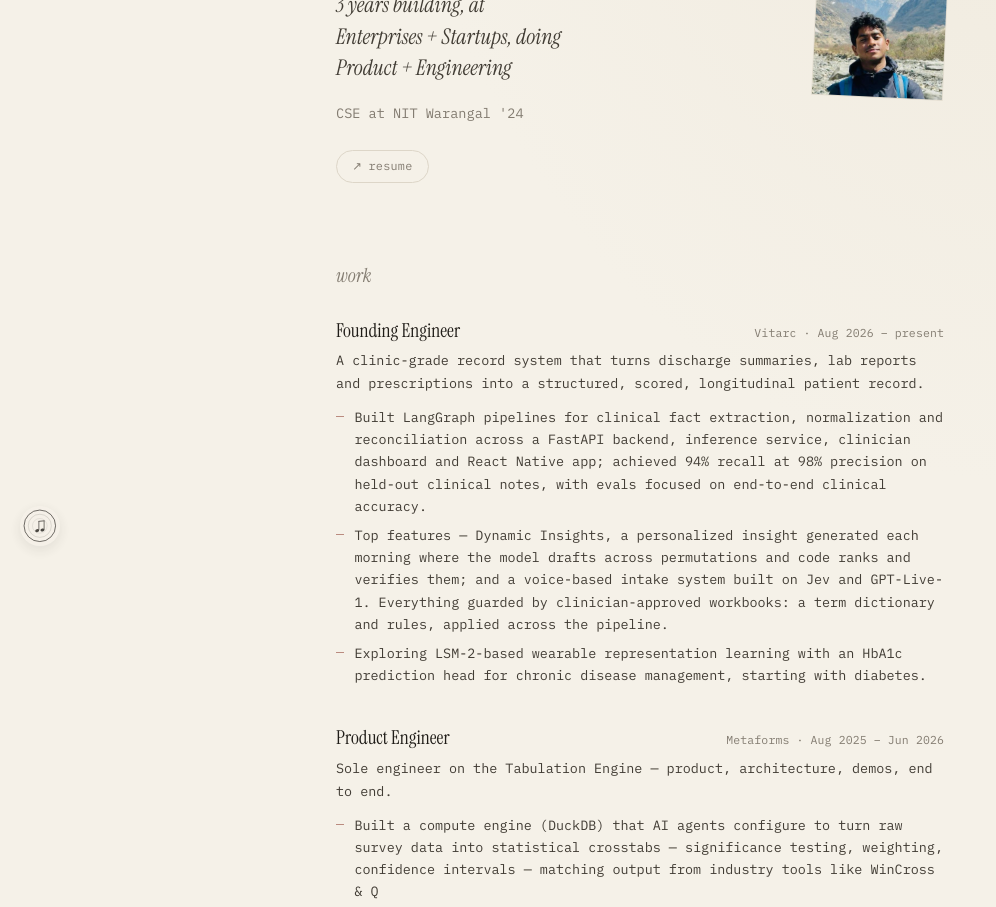
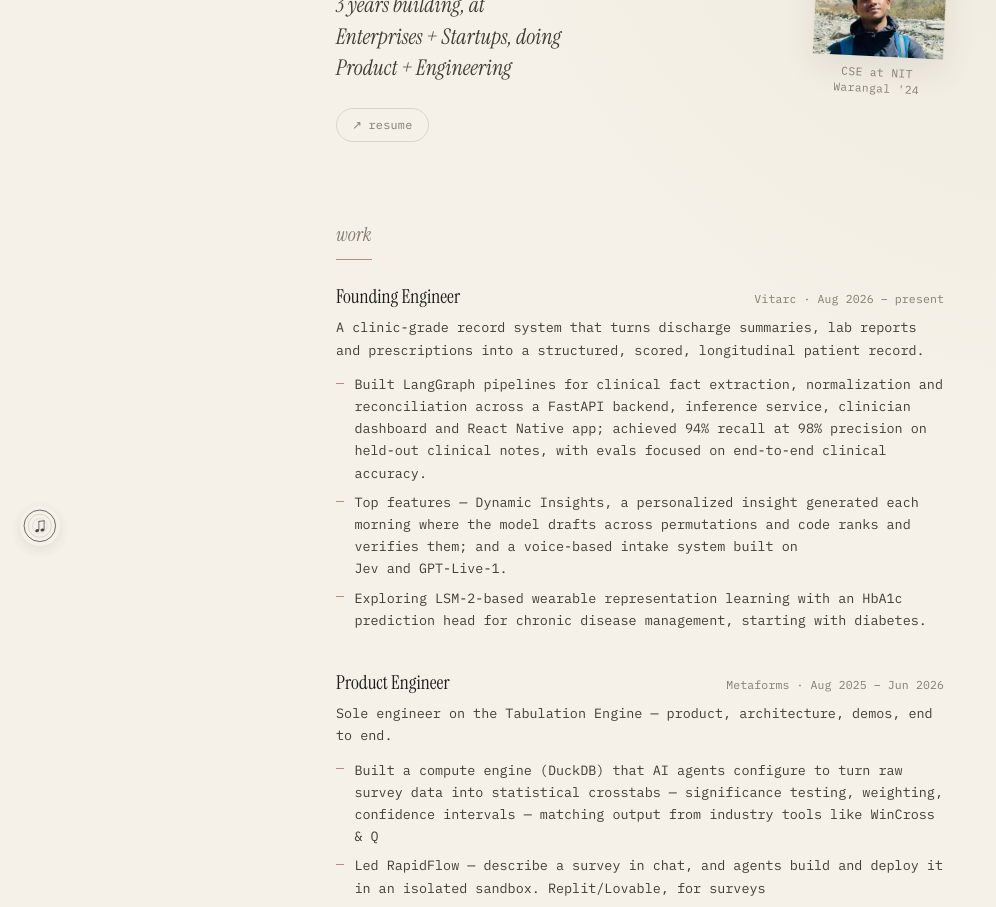
Before and after one commit to rumbleroii/rumbleroii.github.io, a website: page index.html in a window 1280 px wide. Shown: the part 234-1141 px from the top of the page, without its empty margins (0-996 px from the left). Drawn offline with Linux system fonts and the light colour scheme.

Commit message:
Move education to a photo caption, add section bars, and fix name wrapping.

```diff
--- a/index.html
+++ b/index.html
@@ -24,7 +24,7 @@
       href="https://fonts.googleapis.com/css2?family=Instrument+Serif:ital@0;1&family=IBM+Plex+Mono:wght@400;500&display=swap"
       rel="stylesheet"
     />
-    <link rel="stylesheet" href="./style.css?v=9" />
+    <link rel="stylesheet" href="./style.css?v=15" />
   </head>
   <body>
     <div class="page">
@@ -47,6 +47,7 @@
               height="136"
               loading="eager"
             />
+            <figcaption>CSE at NIT Warangal '24</figcaption>
           </figure>
           <p class="kicker">hi, I'm</p>
           <h1>Rithik Marudappa</h1>
@@ -54,9 +55,6 @@
             3 years building, at<br />
             Enterprises + Startups, doing<br />
             Product + Engineering
-          </p>
-          <p class="role">
-            <span>CSE at NIT Warangal '24</span>
           </p>
           <a
             class="pill"
@@ -66,7 +64,7 @@
           >resume</a>
         </section>
 
-        <section class="block">
+        <section class="block block--bar">
           <h2><span class="block-name">work</span></h2>
 
           <article class="entry">
@@ -80,7 +78,7 @@
             </p>
             <ul class="highlights">
               <li>Built LangGraph pipelines for clinical fact extraction, normalization and reconciliation across a FastAPI backend, inference service, clinician dashboard and React Native app; achieved 94% recall at 98% precision on held-out clinical notes, with evals focused on end-to-end clinical accuracy.</li>
-              <li>Top features — Dynamic Insights, a personalized insight generated each morning where the model drafts across permutations and code ranks and verifies them; and a voice-based intake system built on Jev and GPT-Live-1. Everything guarded by clinician-approved workbooks: a term dictionary and rules, applied across the pipeline.</li>
+              <li>Top features — Dynamic Insights, a personalized insight generated each morning where the model drafts across permutations and code ranks and verifies them; and a voice-based intake system built on <span class="nowrap">Jev and GPT-Live-1</span>.</li>
               <li>Exploring LSM-2-based wearable representation learning with an HbA1c prediction head for chronic disease management, starting with diabetes.</li>
             </ul>
           </article>
@@ -94,7 +92,7 @@
               Sole engineer on the Tabulation Engine — product, architecture, demos, end to end.
             </p>
             <ul class="highlights">
-              <li>Built a compute engine (DuckDB) that AI agents configure to turn raw survey data into statistical crosstabs — significance testing, weighting, confidence intervals — matching output from industry tools like WinCross &amp; Q</li>
+              <li>Built a compute engine (DuckDB) that AI agents configure to turn raw survey data into statistical crosstabs — significance testing, weighting, confidence intervals — matching output from industry tools like <span class="nowrap">WinCross</span> &amp; <span class="nowrap">Q</span></li>
               <li>Led RapidFlow — describe a survey in chat, and agents build and deploy it in an isolated sandbox. Replit/Lovable, for surveys</li>
               <li>Architected a multi-agent data processing pipeline; cut its latency 40% via caching &amp; parallelization</li>
             </ul>
@@ -114,7 +112,7 @@
           </article>
         </section>
 
-        <section class="block">
+        <section class="block block--bar">
           <h2><span class="block-name">initiatives</span></h2>
 
           <article class="entry entry--compact">
--- a/style.css
+++ b/style.css
@@ -135,15 +135,15 @@ body {
   position: absolute;
   top: 50%;
   right: -0.15rem;
+  width: clamp(6.25rem, 22vw, 8.25rem);
   margin: 0;
-  overflow: hidden;
   transform: translateY(-50%) rotate(2.75deg);
   transform-origin: 50% 50%;
 }
 
 .intro-photo img {
   display: block;
-  width: clamp(6.25rem, 22vw, 8.25rem);
+  width: 100%;
   height: auto;
   aspect-ratio: 1;
   object-fit: cover;
@@ -170,10 +170,17 @@ h1 {
   margin-bottom: 0.9rem;
 }
 
-.role {
-  font-size: 0.85rem;
+.nowrap {
+  white-space: nowrap;
+}
+
+.intro-photo figcaption {
+  margin-top: 0.5rem;
+  font-size: 0.7rem;
+  letter-spacing: 0.04em;
+  line-height: 1.4;
+  text-align: center;
   color: var(--muted);
-  margin-top: 1.1rem;
 }
 
 .pill {
@@ -222,6 +229,20 @@ h1 {
 /* ---------- sections ---------- */
 .block {
   margin-top: clamp(3.5rem, 10vw, 4.75rem);
+}
+
+.block--bar .block-name::after {
+  content: "";
+  display: block;
+  width: 2.25rem;
+  height: 1px;
+  margin-top: 0.45rem;
+  background: var(--link);
+  opacity: 0.55;
+}
+
+.block--bar h2 {
+  margin-bottom: 2.1rem;
 }
 
 .block h2 {
@@ -432,11 +453,8 @@ footer {
 
 .intro-photo {
     right: 0;
+    width: 4.75rem;
     transform: translateY(-50%) rotate(2deg);
-  }
-
-  .intro-photo img {
-    width: 4.75rem;
   }
 
   .entry-top {
@@ -451,14 +469,6 @@ footer {
 
   .lede {
     max-width: none;
-  }
-
-  .role-sep {
-    display: none;
-  }
-
-  .role-secondary {
-    display: block;
   }
 }
 
```
